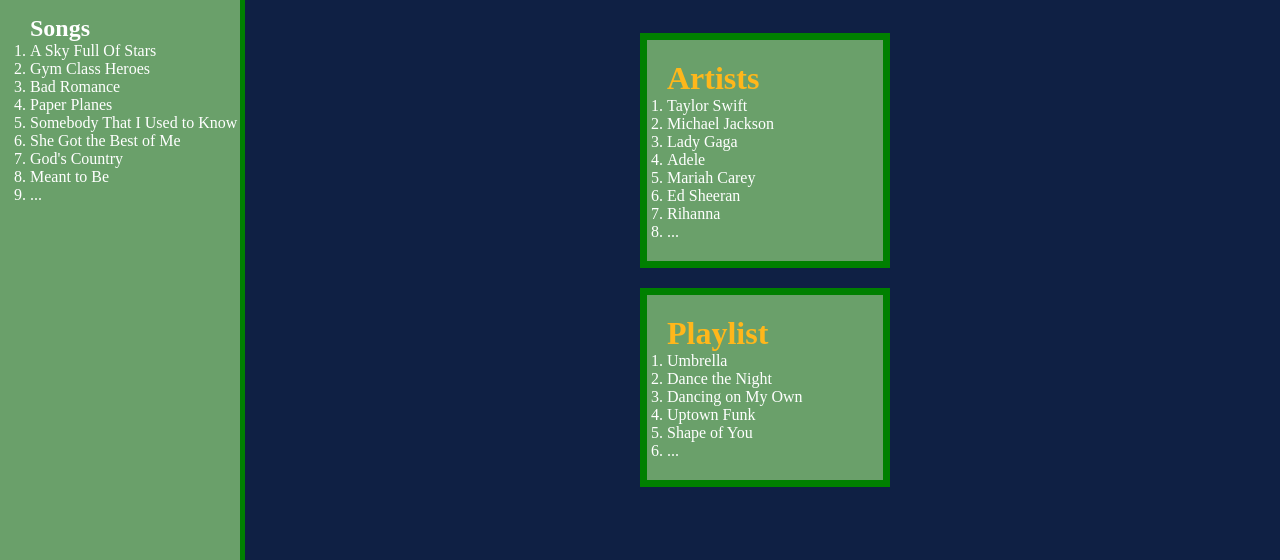
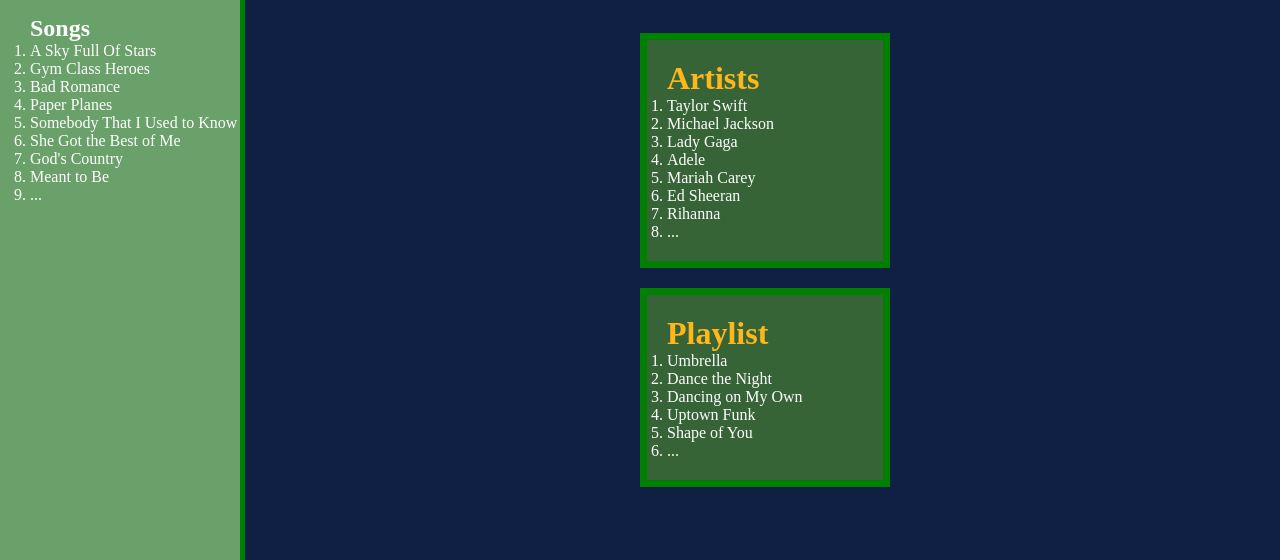
Before and after one commit to Sddelcampo/csc340_spartanjamproject, a plain HTML site: page Website/listener.html in a window 1280 px wide. Shown: the part 240-800 px from the top of the page. Drawn offline with nearby package versions, Linux system fonts and the light colour scheme.

Commit message:
change color

```diff
--- a/Website/listener.css
+++ b/Website/listener.css
@@ -110,5 +110,5 @@ div div button:hover {
     border: 7px solid green;
     padding: 20px;
     margin: 20px;
-    background-color: rgb(106, 160, 106);
+    background-color: rgb(55, 100, 55);
  }
```
